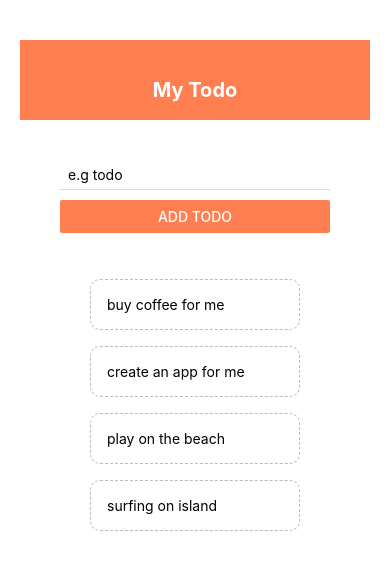
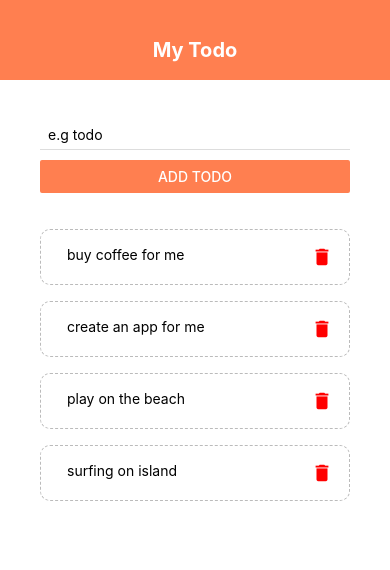
Before and after one commit to nabiljaved/react-native-course, a React Native app: screen / in a window 390 px wide. Shown: the top 570 px of the page. Built offline with nearby package versions, Linux system fonts and the light colour scheme.

Commit message:
added icons

```diff
--- a/App.js
+++ b/App.js
@@ -4,6 +4,7 @@ import { useState } from 'react'
 import Header from './components/header'
 import ToDoItem from './components/todoItem'
 import AddToDo from './components/addtodo'
+import {MaterialIcons} from '@expo/vector-icons'
 export default function App() {
 
   const [todos, setTodos] = useState([
@@ -54,15 +55,15 @@ const styles = StyleSheet.create({
   container: {
     flex: 1,
     backgroundColor: '#fff',
-    paddingTop:40,
-    paddingHorizontal:20
-    // alignItems: 'center',
-    // justifyContent: 'center',
   },
   content:{
-    padding:40
+    padding:40,
+    flex:1
   },
   list:{
-    padding:30
+    flex:1,
+    marginTop:20,
+
+
   }
 });
--- a/components/todoItem.js
+++ b/components/todoItem.js
@@ -1,11 +1,15 @@
 import React from 'react';
-import {StyleSheet, Text, TouchableOpacity} from 'react-native';
+import {StyleSheet, Text, TouchableOpacity, View} from 'react-native';
+import {MaterialIcons} from '@expo/vector-icons'
 
 export default function ToDoItem({item, pressHandler}) {
     return (
 
         <TouchableOpacity  onPress={() => {pressHandler(item.key)}}>
-            <Text style={styles.item}>{item.text}</Text>
+                <View style={styles.item}>
+                <Text style={styles.itemtext}>{item.text}</Text>
+                <MaterialIcons name='delete' size={22} color='red'/>
+                </View>
         </TouchableOpacity>
     )
 }
@@ -18,7 +22,12 @@ const styles = StyleSheet.create({
         borderColor:'#bbb',
         borderWidth:1,
         borderStyle:'dashed',
-        borderRadius:10
+        borderRadius:10,
+        flexDirection:'row',
+        justifyContent:'space-between'
+    },
+    itemtext:{
+        marginLeft:10
     }
 
 })
```
